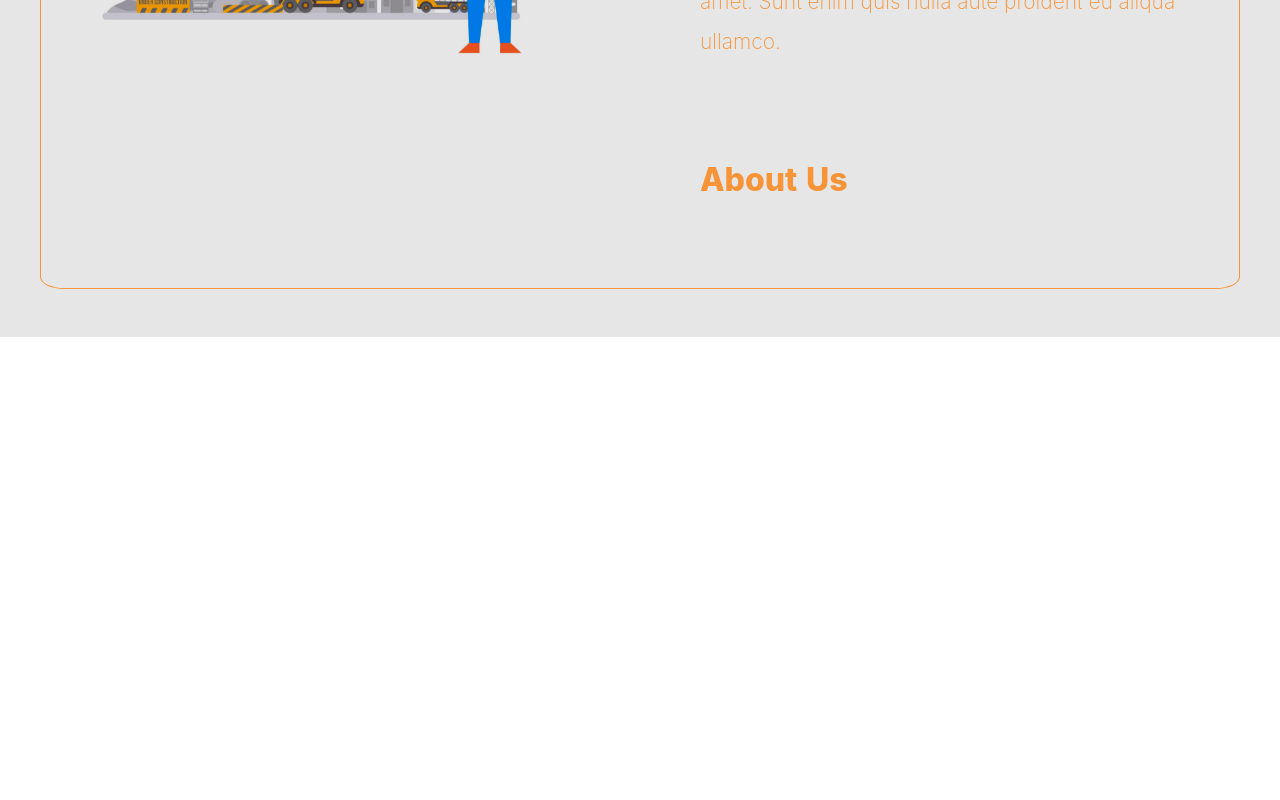
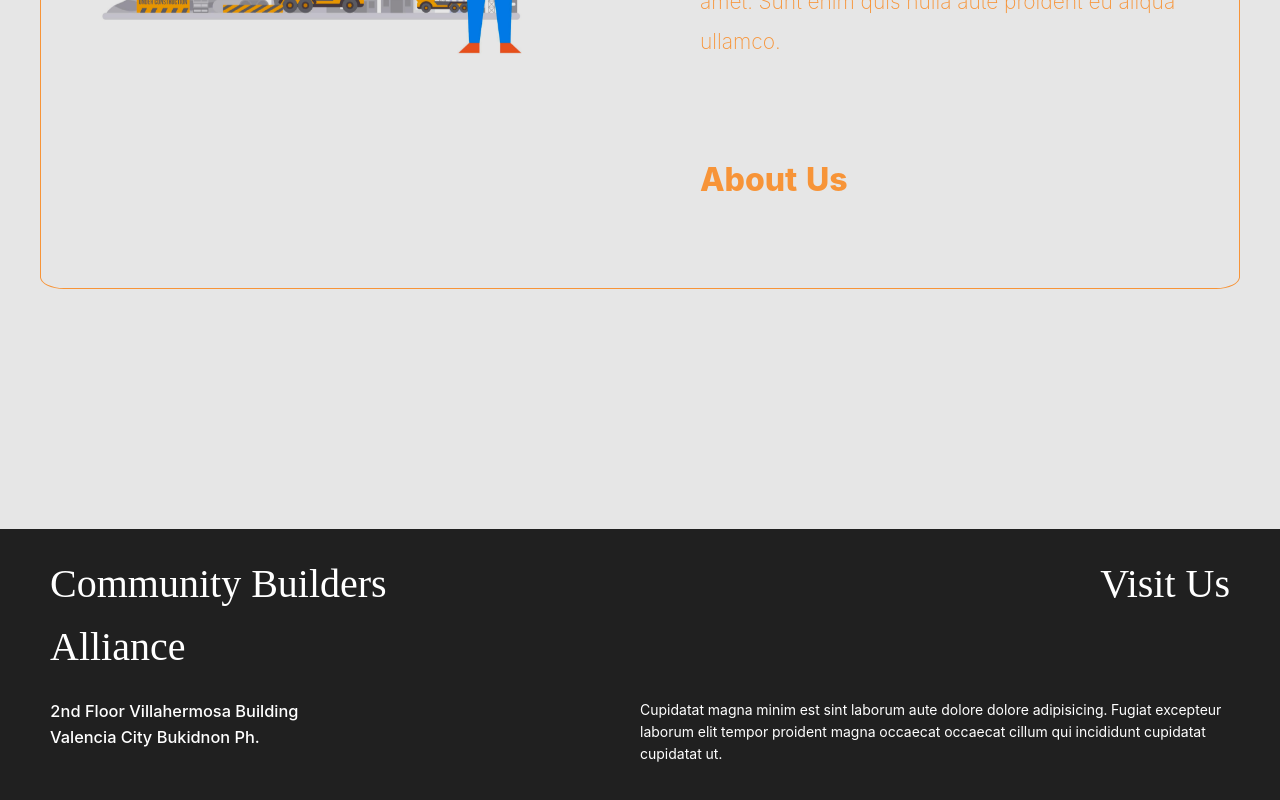
Before and after one commit to jether360/Community-Builders-Alliance, a React (Create React App) app: page / in a window 1280 px wide. Shown: the part 1247-2047 px from the top of the page. Before the commit the page ends 1584 px from the top, so only its background shows below. Built offline with nearby package versions, Linux system fonts and the light colour scheme.

Commit message:
added footer in public route

```diff
--- a/src/app/navigation/public/publicRoute.ts
+++ b/src/app/navigation/public/publicRoute.ts
@@ -1,6 +1,6 @@
 import { RouteProps } from "react-router-dom";
 import Home from "../../../components/public/home/Home";
-import About from "../../../components/public/about/About";
+
 
 const publicRoutes: RouteProps[] = [
     {
--- a/src/components/public/PublicMainLayout.tsx
+++ b/src/components/public/PublicMainLayout.tsx
@@ -2,8 +2,9 @@ import React from "react";
 import { Layout, Button, Row, Col } from "antd";
 import { RouteComponentProps } from "react-router-dom";
 import { Link } from "react-scroll";
+import MainFooter from "./footer/MainFooter";
 
-const { Content, Header } = Layout;
+const { Content, Header, Footer } = Layout;
 
 interface IProps extends RouteComponentProps {
   component:
@@ -30,7 +31,7 @@ const PublicMainLayout = ({ component, ...rest }: IProps) => {
                   to="about"
                   spy={true}
                   smooth={true}
-                  offset={50}
+                  offset={-100}
                   duration={500}
                 >
                   About
@@ -66,6 +67,9 @@ const PublicMainLayout = ({ component, ...rest }: IProps) => {
         >
           <Component {...rest} />
         </Content>
+        <Footer style={{ backgroundColor: "#202020", height: "495px",marginTop:"15%" }}>
+          <MainFooter/>
+        </Footer>
         {/*
         <Layout
           style={{
--- /dev/null
+++ b/src/components/public/footer/MainFooter.tsx
@@ -0,0 +1,52 @@
+import React from "react";
+import { Row, Col } from "antd";
+
+const MainFooter = () => {
+  return (
+    <>
+      <Row justify="space-between">
+        <Col>
+          <h1
+            style={{
+              color: "#FFFFFF",
+              fontFamily: "Mohave",
+              fontStyle: "normal",
+              fontWeight: 400,
+              fontSize: "40px",
+            }}
+          >
+            Community Builders <br />
+            Alliance
+          </h1>
+        </Col>
+        <Col>
+          <h1
+            style={{
+              color: "#FFFFFF",
+              fontFamily: "Mohave",
+              fontStyle: "normal",
+              fontWeight: 400,
+              fontSize: "40px",
+            }}
+          >
+            Visit Us
+          </h1>
+        </Col>
+      </Row>
+      <Row>
+        <Col span={12}>
+          <h3 style={{color:"#FFFFFF"}}>2nd Floor Villahermosa Building <br/> Valencia City Bukidnon Ph.</h3>
+        </Col>
+        <Col span={12}>
+          <p style={{color:"#FFFFFF"}}>
+            Cupidatat magna minim est sint laborum aute dolore dolore
+            adipisicing. Fugiat excepteur laborum elit tempor proident magna
+            occaecat occaecat cillum qui incididunt cupidatat cupidatat ut.
+          </p>
+        </Col>
+      </Row>
+    </>
+  );
+};
+
+export default MainFooter;
--- a/src/components/public/home/Home.tsx
+++ b/src/components/public/home/Home.tsx
@@ -2,6 +2,7 @@ import React from "react";
 import { Row, Col } from "antd";
 import Picture from "../../../app/assets/images/homepage_picture.png";
 import About from "../about/About";
+
 
 const Home = () => {
 
```
